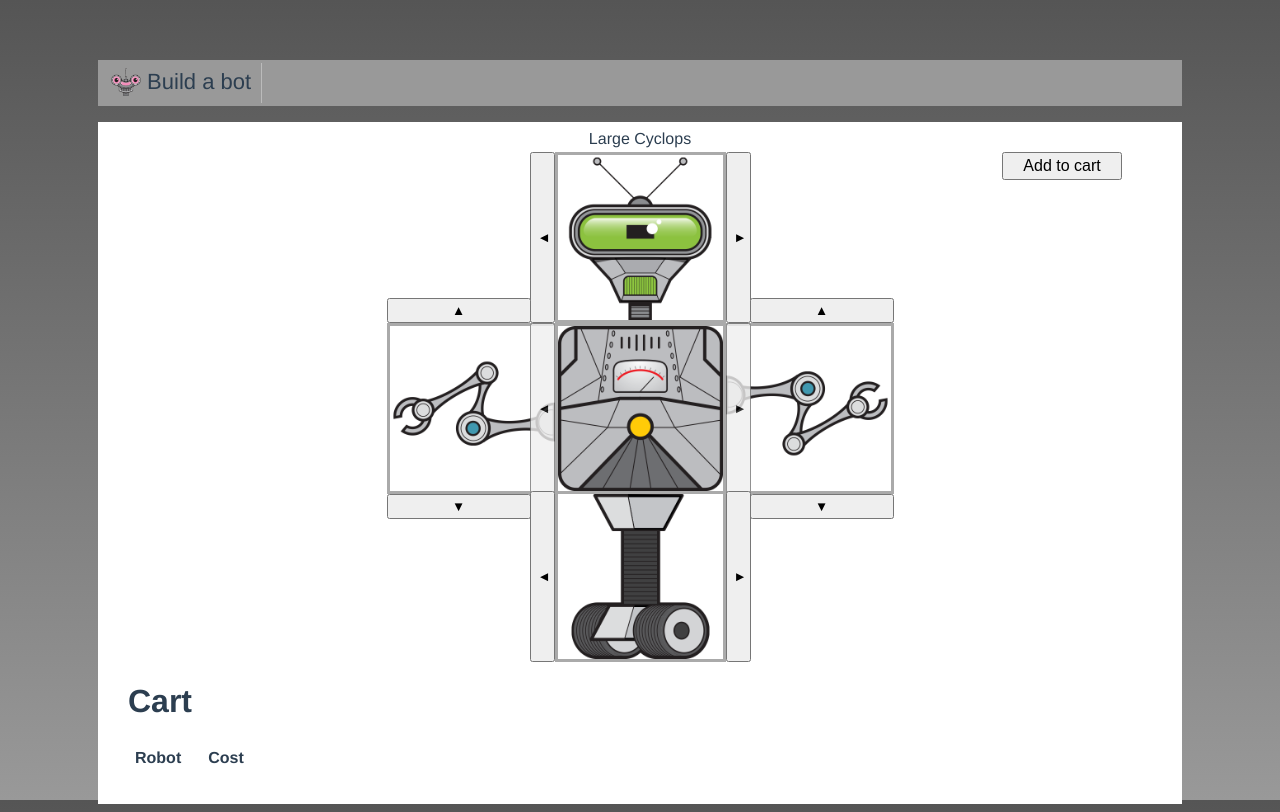
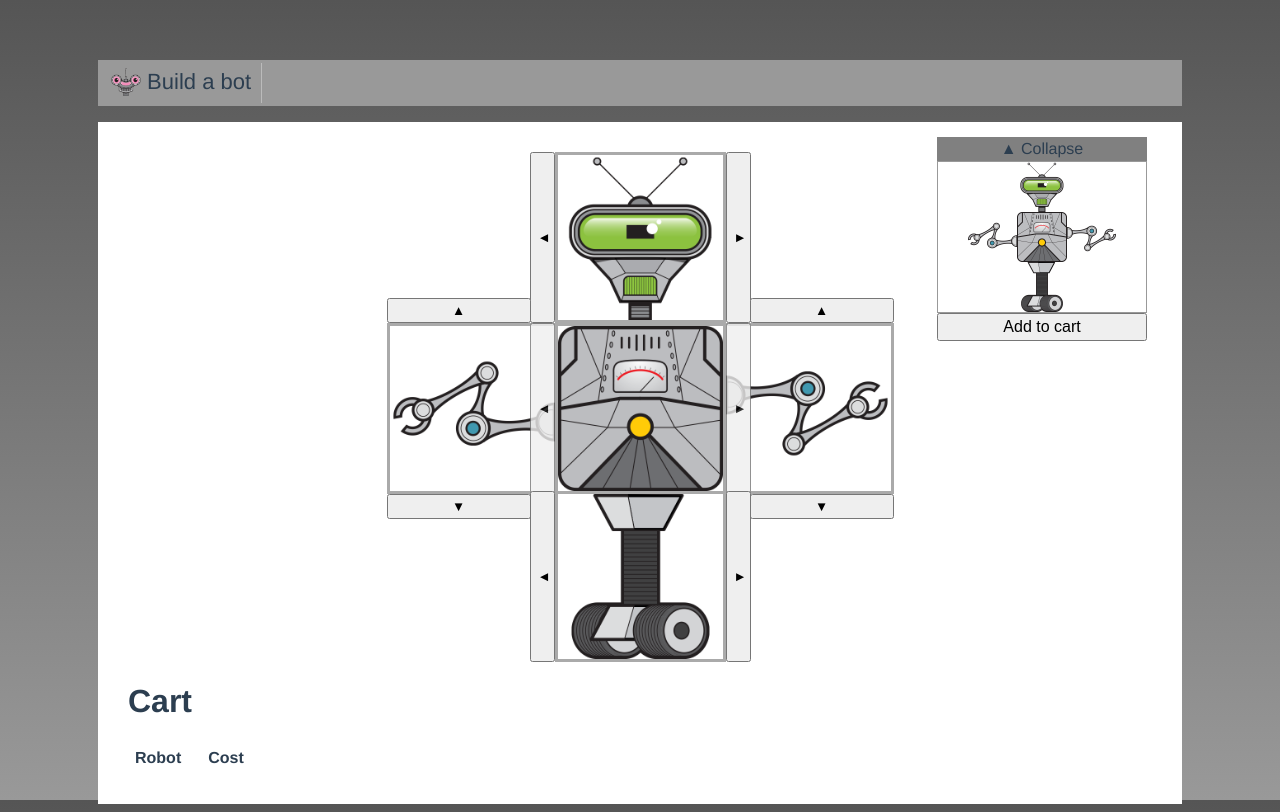
Before and after one commit to adel12790/build-a-bot, a Vue app: page / in a window 1280 px wide. Built offline with nearby package versions, Linux system fonts and the light colour scheme.

Commit message:
seperate the part selection into a  child component

```diff
--- /dev/null
+++ b/src/shared/CollapsibleSection.vue
@@ -0,0 +1,29 @@
+<template>
+  <div>
+    <div class="header" @click="open = !open">
+      <span v-if="open">&#x25B2; Collapse</span>
+      <span v-if="!open">&#x25BC; Expand</span>
+    </div>
+    <!-- Togglable -->
+    <slot v-if="open">Default Content</slot>
+  </div>
+</template>
+
+<script>
+export default {
+  name: 'CollapsableSection',
+  data() {
+    return {
+      open: true,
+    };
+  },
+};
+</script>
+
+<style scoped>
+.header {
+  background-color: gray;
+  padding: 3px;
+  cursor: pointer;
+}
+</style>
```
Also changed, not shown: src/build/PartSelector.vue (added), src/build/RobotBuilder.vue.
